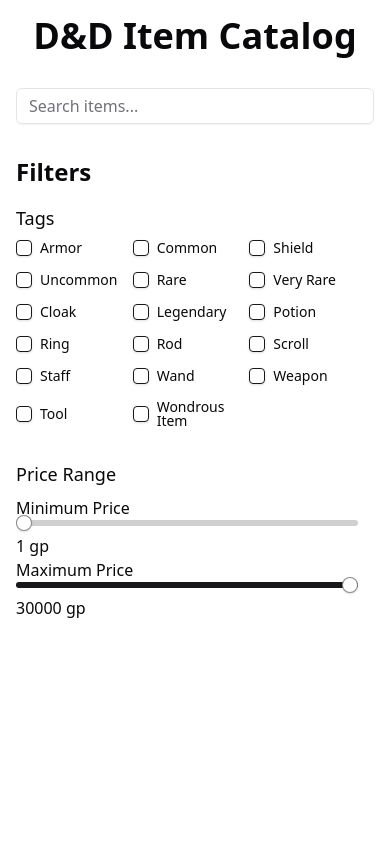
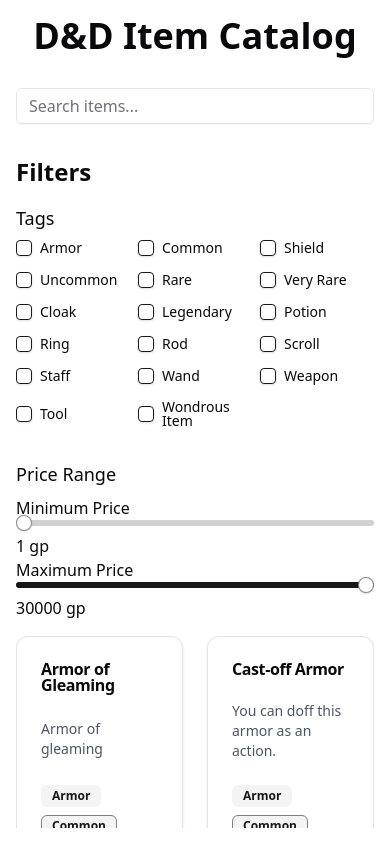
Before and after one commit to samuelmevik/DnD-items, a React (Vite) app: page / in a window 390 px wide. Built offline with nearby package versions, Linux system fonts and the light colour scheme.

Commit message:
Fixed Mobile

```diff
--- a/src/App.tsx
+++ b/src/App.tsx
@@ -61,7 +61,7 @@
           <h1 className="text-4xl font-bold mb-4">D&D Item Catalog</h1>
           <SearchBar searchTerm={searchTerm} onSearchChange={handleSearchChange} />
         </div>
-        <div className="flex flex-grow overflow-hidden gap-4">
+        <div className="flex flex-col md:flex-row flex-grow overflow-hidden gap-4">
           <FilterSidebar
             allTags={allTags}
             selectedTags={selectedTags}
@@ -72,9 +72,9 @@
             onMaxPriceChange={handleMaxPriceChange}
             availablePriceRange={availablePriceRange}
           />
-          <div className="flex-1 flex relative">
+          <div className="flex-1 flex flex-grow relative overflow-y-auto">
             {isPending && (
-              <div className="absolute inset-0 bg-background/50 flex items-center justify-center">
+              <div className="absolute inset-0 bg-background/50 flex items-center justify-center z-50">
                 <Spinner />
               </div>
             )}
--- a/src/components/ItemList.tsx
+++ b/src/components/ItemList.tsx
@@ -4,8 +4,8 @@
 
 export default function ItemList({ items }: { items: Item[] }) {
   return (
-    <ScrollArea className="flex-1">
-      <div className="grid grid-cols-1 md:grid-cols-2 lg:grid-cols-3 gap-6 pb-4">
+    <ScrollArea>
+      <div className="grid grid-cols-2 lg:grid-cols-3 gap-6 pb-4">
         {items.map((item) => (
           <ItemCard key={item.id} item={item} />
         ))}
```
